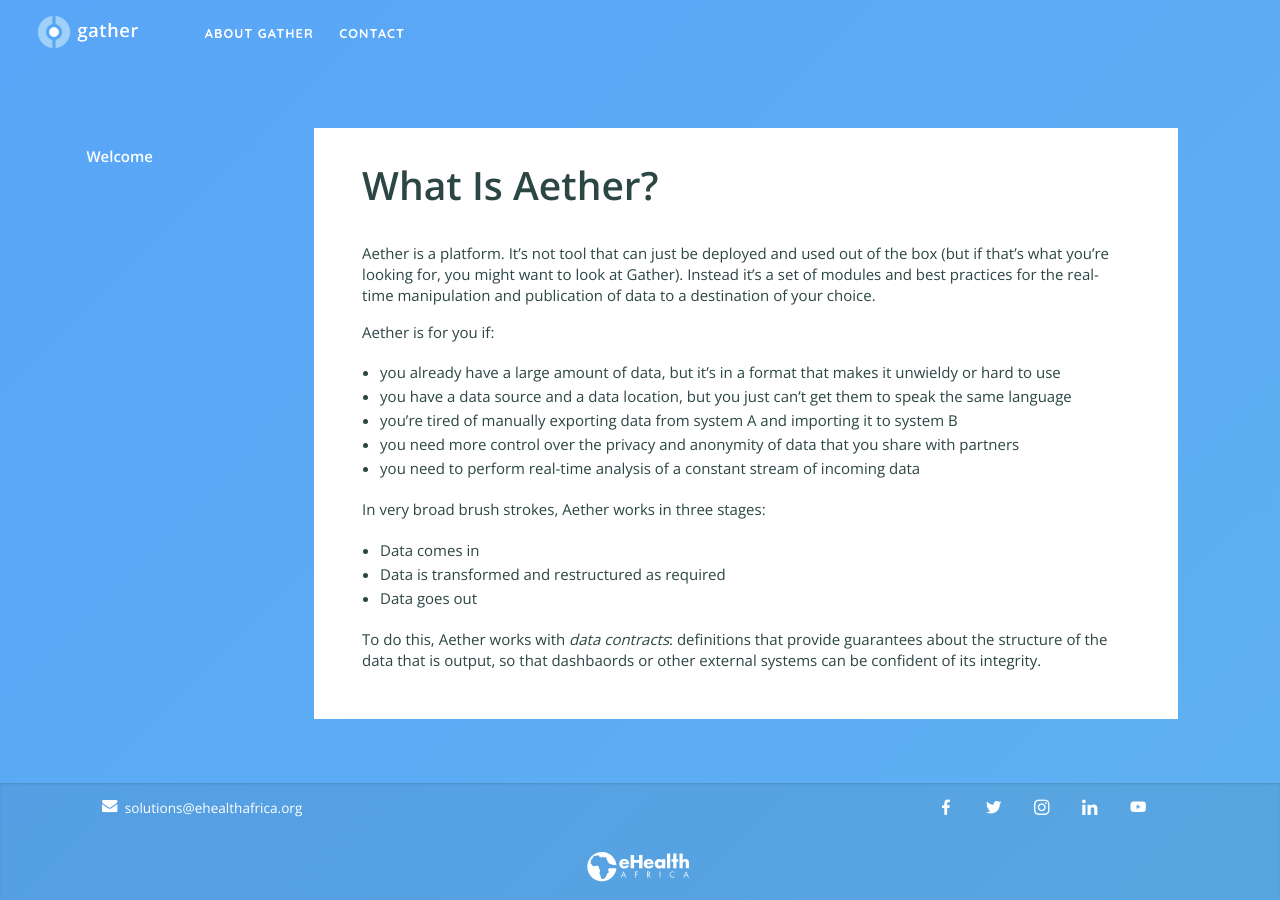
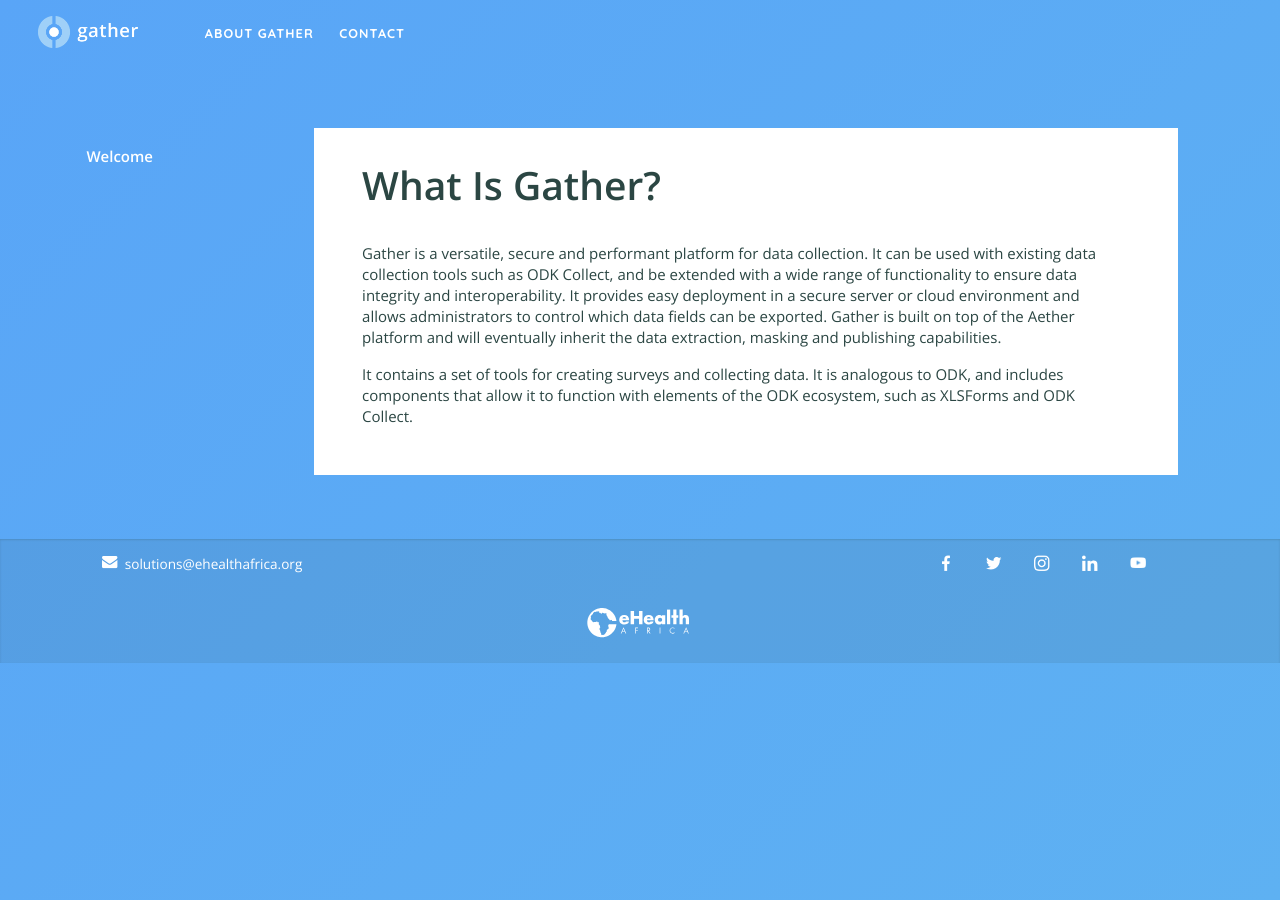
Before and after one commit to nixilla/gather, a Jekyll site: the page built from documentation/introduction/index.md, in a window 1280 px wide. Built offline with Jekyll 4.4.1, drawn with Linux system fonts in a browser that asks for light colours.

Commit message:
Update index.md

```diff
--- a/documentation/introduction/index.md
+++ b/documentation/introduction/index.md
@@ -3,23 +3,8 @@
 permalink: documentation/introduction/index.html
 ---
 
-# What Is Aether?
+# What Is Gather?
 
-Aether is a platform. It’s not tool that can just be deployed and used out of the box (but if that’s what you’re looking for, you might want to look at Gather). Instead it’s a set of modules and best practices for the real-time manipulation and publication of data to a destination of your choice.
+Gather is a versatile, secure and performant platform for data collection. It can be used with existing data collection tools such as ODK Collect, and be extended with a wide range of functionality to ensure data integrity and interoperability.  It provides easy deployment in a secure server or cloud environment and allows administrators to control which data fields can be exported. Gather is built on top of the Aether platform and will eventually inherit the data extraction, masking and publishing capabilities.
 
-Aether is for you if:
-
-- you already have a large amount of data, but it’s in a format that makes it unwieldy or hard to use
-- you have a data source and a data location, but you just can’t get them to speak the same language
-- you’re tired of manually exporting data from system A and importing it to system B
-- you need more control over the privacy and anonymity of data that you share with partners
-- you need to perform real-time analysis of a constant stream of incoming data
-
-
-In very broad brush strokes, Aether works in three stages:
-
-- Data comes in
-- Data is transformed and restructured as required
-- Data goes out
-
-To do this, Aether works with _data contracts_: definitions that provide guarantees about the structure of the data that is output, so that dashbaords or other external systems can be confident of its integrity.
+It contains a set of tools for creating surveys and collecting data. It is analogous to ODK, and includes components that allow it to function with elements of the ODK ecosystem, such as XLSForms and ODK Collect.
```
